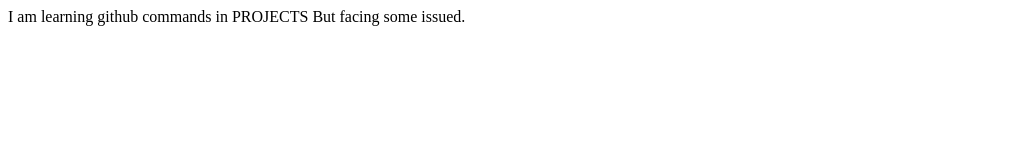
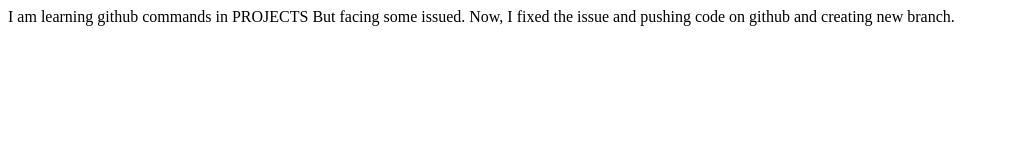
Before and after one commit to Mansi1Chavan/PRODUCT, a plain HTML site: page index.html in a window 1280 px wide. Shown: the whole page, without its empty margins (0-1009 px from the left). Drawn offline with Linux system fonts and the light colour scheme.

Commit message:
branches

```diff
--- a/index.html
+++ b/index.html
@@ -8,5 +8,6 @@
 <body>
     I am learning github commands in PROJECTS
     But facing some issued.
+    Now, I fixed the issue and pushing code on github and creating new branch.
 </body>
 </html>
```
